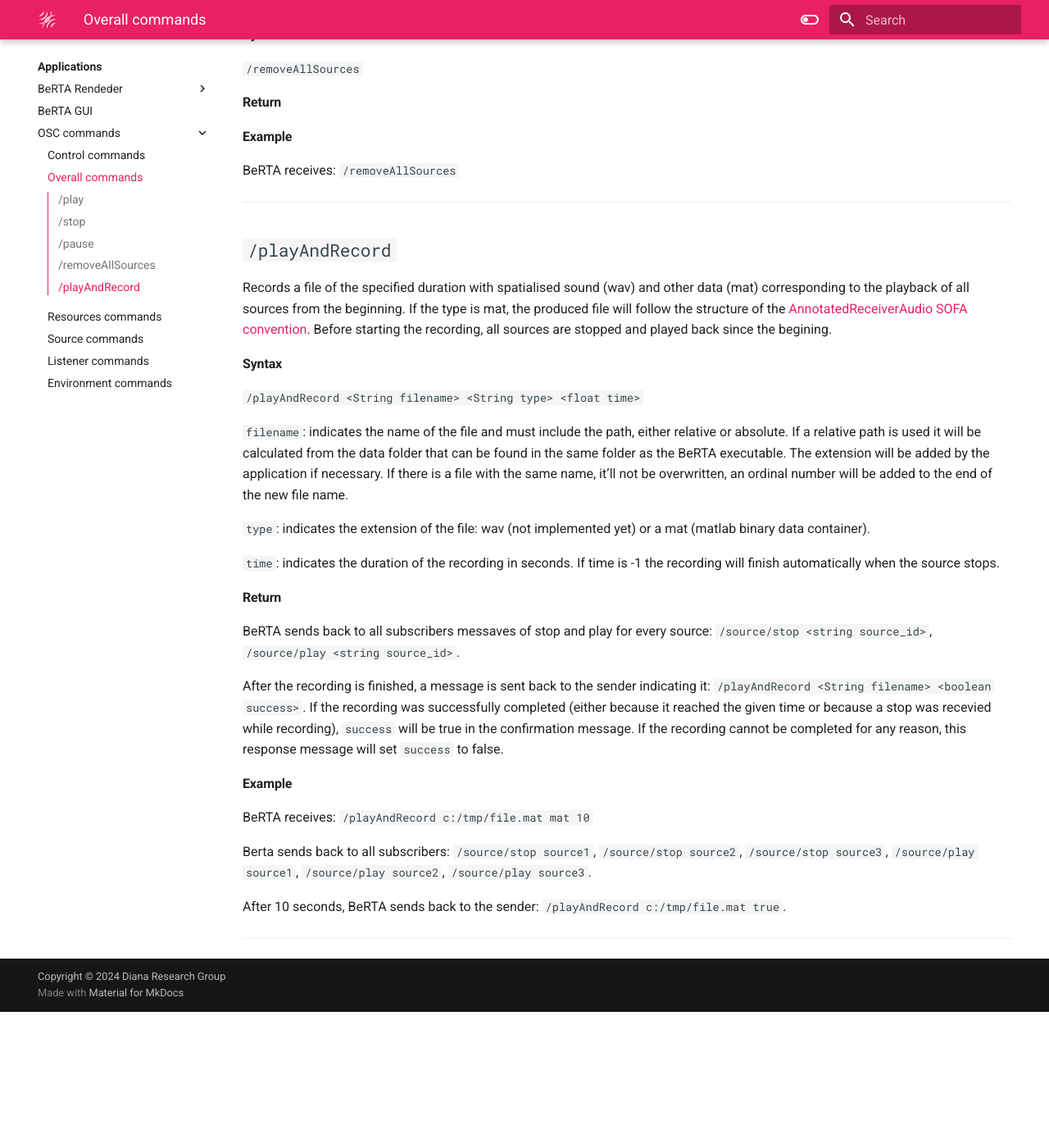
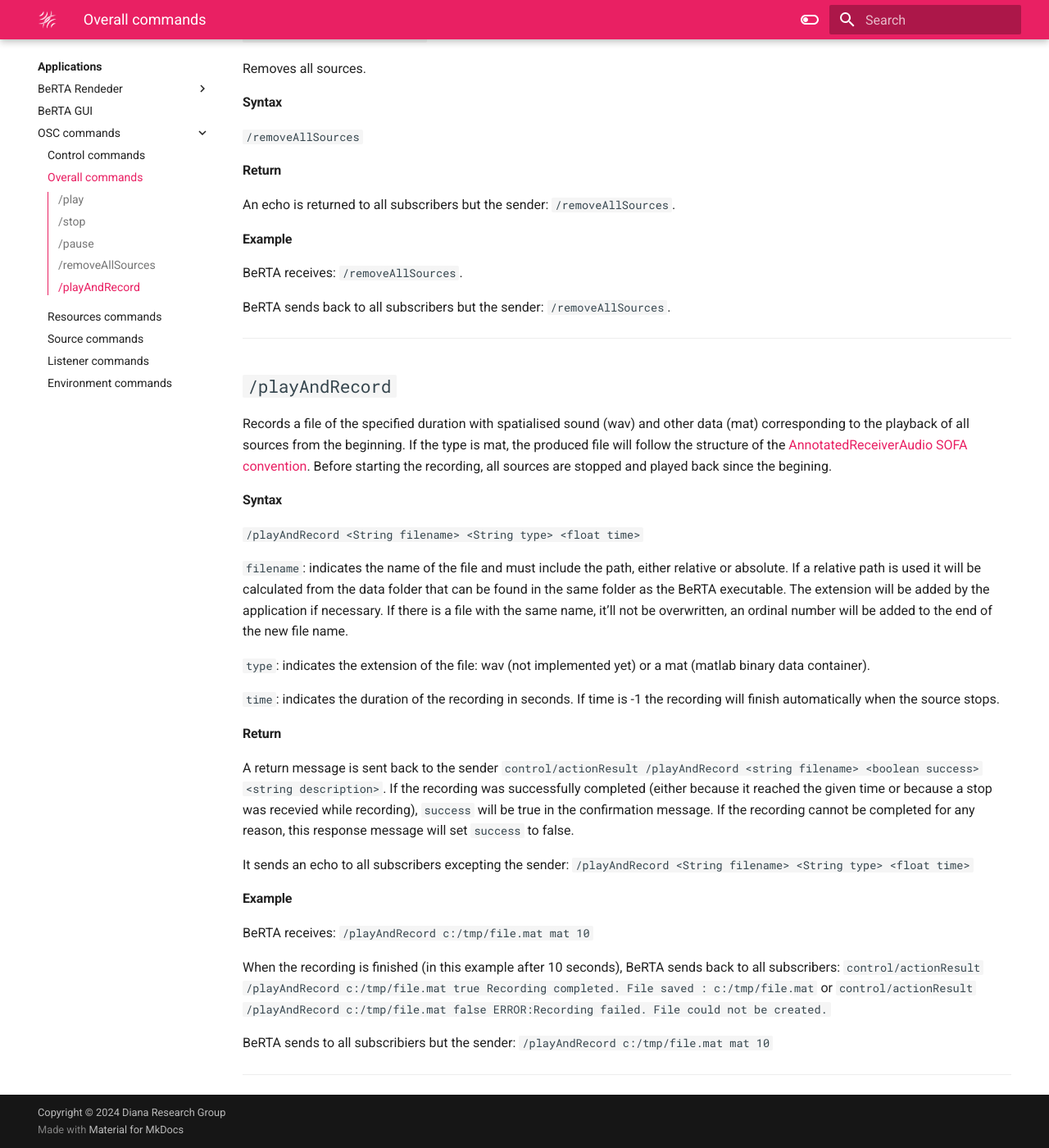
Before and after one commit to GrupoDiana/BRT-Documentation, an MkDocs documentation site: the page built from docs/osc/overall.md, in a window 1280 px wide and 1400 px high, scrolled down 1692 px. Shown: the whole window at 82% size. Built offline with MkDocs 1.6.1 and Material for MkDocs 9.7.7, drawn with Linux system fonts in a browser that asks for light colours; before the commit the page ends 2926 px from its top, so only the background shows below that; some of the changed text lies outside the part shown.

Commit message:
update: osc commands for the overall are ready

```diff
--- a/docs/osc/overall.md
+++ b/docs/osc/overall.md
@@ -13,14 +13,14 @@
 
 #### Return
 
-An echo is returned to all subscribers for each of the sources being played: `/source/play <string source_id>`
+An echo is returned to all subscribers but the sender: `/play`.
 
 
 #### Example
 
-BeRTA receives: `/play`
+BeRTA receives: `/play`.
 
-BeRTA sends back to all subscribers: `/source/play source1`, `/source/play source2`, `/source/play source3`.
+BeRTA sends back to all subscribers but the sender: `/play`.
 
 
 <!----------------------------------------------------------------------------------->
@@ -38,14 +38,14 @@
 
 #### Return
 
-An echo is returned to all subscribers for each of the sources being stopped: `/source/stop <string source_id>`
+An echo is returned to all subscribers but the sender: `/stop`.
 
 
 #### Example
 
-BeRTA receives: `/stop`
+BeRTA receives: `/stop`.
 
-BeRTA sends back to all subscribers: `/source/stop source1`, `/source/stop source2`, `/source/stop source3`.
+BeRTA sends back to all subscribers but the sender: `/stop`.
 
 
 <!----------------------------------------------------------------------------------->
@@ -63,15 +63,13 @@
 
 #### Return
 
-<!--An echo is returned to all subscribers for each of the sources being paused: `/source/pause <string source_id>`
--->
+An echo is returned to all subscribers but the sender: `/pause`.
 
 #### Example
 
-BeRTA receives: `/pause`
+BeRTA receives: `/pause`.
 
-<!--BeRTA sends back to all subscribers: `/source/pause source1`, `/source/pause source2`, `/source/pause source3`.
--->
+BeRTA sends back to all subscribers but the sender: `/pause`.
 
 <!----------------------------------------------------------------------------------->
 ---
@@ -88,20 +86,16 @@
 
 #### Return
 
-<!--An echo is returned to all subscribers for each of the sources being paused: `/source/remove <string source_id>`
--->
+An echo is returned to all subscribers but the sender: `/removeAllSources`.
 
 #### Example
 
-BeRTA receives: `/removeAllSources`
+BeRTA receives: `/removeAllSources`.
 
-<!--BeRTA sends back to all subscribers: `/source/remove source1`, `/source/remove source2`, `/source/remove source3`.
--->
+BeRTA sends back to all subscribers but the sender: `/removeAllSources`.
 
 <!----------------------------------------------------------------------------------->
 ---
-
-
 
 ## `/playAndRecord`
 
@@ -120,18 +114,17 @@
 
 #### Return
 
-BeRTA sends back to all subscribers messaves of stop and play for every source: `/source/stop <string source_id>`, `/source/play <string source_id>`.
+A return message is sent back to the sender `control/actionResult /playAndRecord <string filename> <boolean success> <string description>`. If the recording was successfully completed (either because it reached the given time or because a stop was recevied while recording), `success` will be true in the confirmation message. If the recording cannot be completed for any reason, this response message will set `success` to false.
 
-After the recording is finished, a message is sent back to the sender indicating it: `/playAndRecord <String filename> <boolean success>`. If the recording was successfully completed (either because it reached the given time or because a stop was recevied while recording), `success` will be true in the confirmation message. If the recording cannot be completed for any reason, this response message will set `success` to false.
-
+It sends an echo to all subscribers excepting the sender: `/playAndRecord <String filename> <String type> <float time>`
 
 #### Example
 
 BeRTA receives: `/playAndRecord c:/tmp/file.mat mat 10`
 
-Berta sends back to all subscribers:  `/source/stop source1`, `/source/stop source2`, `/source/stop source3`, `/source/play source1`, `/source/play source2`, `/source/play source3`.
+When the recording is finished (in this example after 10 seconds), BeRTA sends back to all subscribers: `control/actionResult /playAndRecord c:/tmp/file.mat true Recording completed. File saved : c:/tmp/file.mat` or `control/actionResult  /playAndRecord c:/tmp/file.mat false ERROR:Recording failed. File could not be created.`
 
-After 10 seconds, BeRTA sends back to the sender: `/playAndRecord c:/tmp/file.mat true`.
+BeRTA sends to all subscribiers but the sender: `/playAndRecord c:/tmp/file.mat mat 10`
 
 
 <!----------------------------------------------------------------------------------->
```
